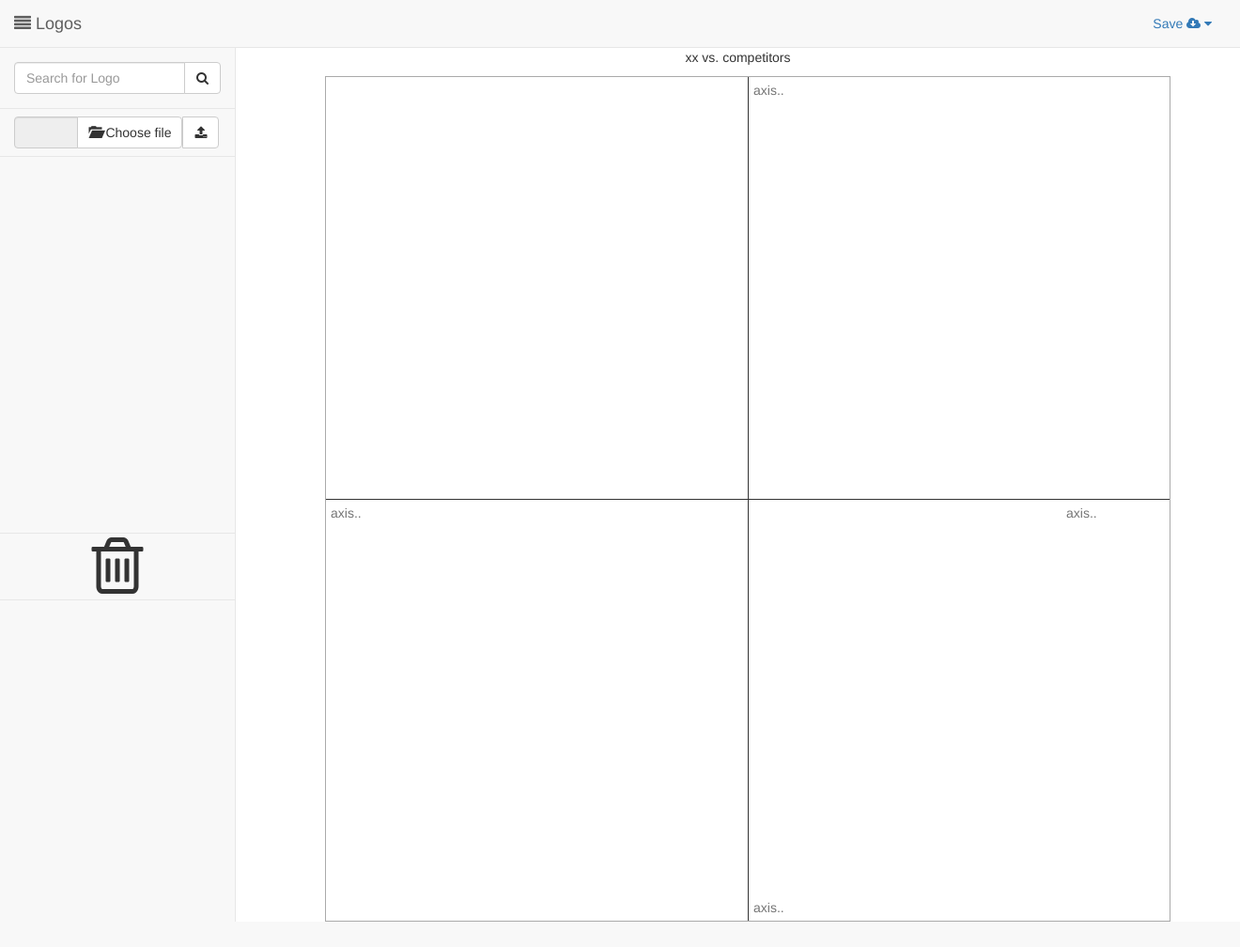
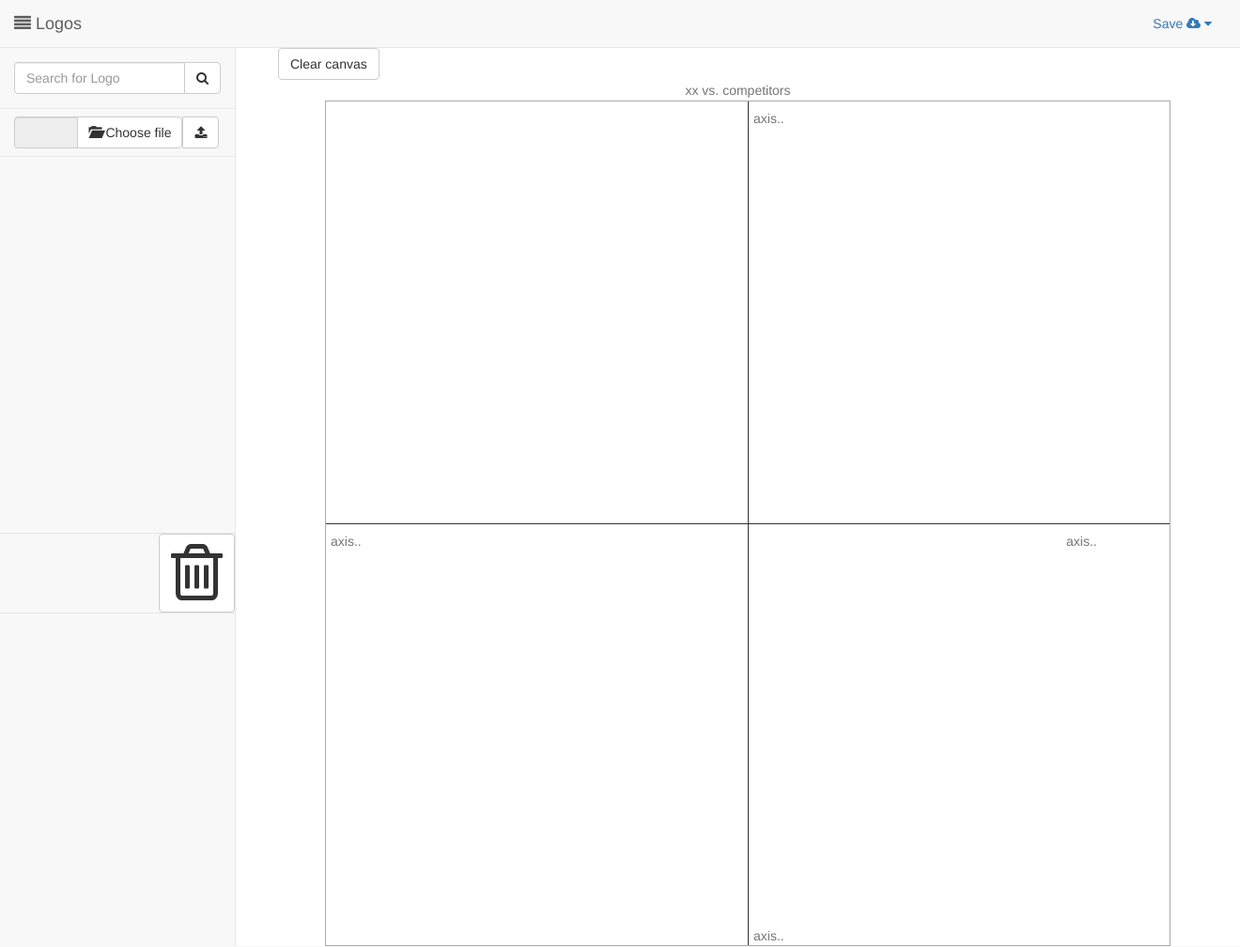
Before and after one commit to lilinwang/marketmapping, a CodeIgniter app: page /marketmapping/home in a window 1320 px wide. Shown: the whole page at 94% size. Before the commit the page ends 981 px from the top, so only its background shows below. Run offline with CodeIgniter, Linux system fonts and the light colour scheme; some libraries are stand-ins or nearby versions.

Commit message:
Front-end: add scroll bar; canvas title Functionality: trashcan & clear-canvas

```diff
--- a/application/models/axis_model.php
+++ b/application/models/axis_model.php
@@ -4,11 +4,11 @@ class axis_model extends CI_Model{
         parent::__construct();
     }
 	function get_matched_axis($keyword){
-
 	     $query = $this->db->query(
 			'SELECT * FROM axis WHERE axis_name LIKE ? ORDER BY axis_count ASC LIMIT 10',
 			array($keyword)
 		 );
+
 		if ($query->num_rows()>0){
 			return $query->result_array();
 		} else{
--- a/application/views/home.php
+++ b/application/views/home.php
@@ -12,12 +12,14 @@
 	<title >MarketMapping</title>
 
 	<link rel="stylesheet" href="http://apps.bdimg.com/libs/bootstrap/3.2.0/css/bootstrap.min.css">
-	<link rel="stylesheet" href="css/css.css">
 	<link rel="stylesheet" href="http://code.jquery.com/ui/1.11.2/themes/smoothness/jquery-ui.css">
     <!-- MetisMenu CSS -->
     <link href="css/plugins/metisMenu/metisMenu.min.css" rel="stylesheet">
     <!-- Custom CSS -->
     <link href="css/sb-admin-2.css" rel="stylesheet">
+	<!-- Custom Fonts -->
+    <link href="font-awesome-4.1.0/css/font-awesome.css" rel="stylesheet" type="text/css">
+	<link rel="stylesheet" href="css/css.css">
 
 	<script src="http://code.jquery.com/jquery-1.10.2.js"></script>
 	<script src="http://code.jquery.com/ui/1.11.2/jquery-ui.js"></script>
@@ -35,9 +37,7 @@
     <!-- Custom Theme JavaScript -->
     <script src="js/sb-admin-2.js"></script>
     <script type="text/javascript" src="js/bootstrap-filestyle.js"> </script>
-
-    <!-- Custom Fonts -->
-    <link href="font-awesome-4.1.0/css/font-awesome.min.css" rel="stylesheet" type="text/css">
+	<script type="text/javascript" src="js/enscroll-0.6.0.min.js"> </script>
 
     <!-- HTML5 Shim and Respond.js IE8 support of HTML5 elements and media queries -->
     <!-- WARNING: Respond.js doesn't work if you view the page via file:// -->
@@ -55,26 +55,41 @@
 	$(document).ready(function() {
 		var $logos=$("#logos"),
 			$transfer=$("#squares");
+			$trashcan=$("#trash-can");
 
 		$transfer.droppable({
 			accept: "#logos > a",
 			//activeClass: "custom-state-active",
 			activeClass: "ui-state-highlight",
 			drop: function( event, ui ) {
-
 				var dropElem = ui.draggable;
 				dropElem.css('position', 'absolute');
 				dropElem.css('top', ui.position.top+$(this).offset().top+111);
 				dropElem.css('left', ui.position.left+$(this).offset().left-370);
-
+				dropElem.css('z-index', 100);
+				dropElem.addClass('canvas-image');
 				$(this).append(dropElem);
 				//$(this).append(ui.draggable.css({position: 'static'});
 				alert(ui.position.top);
 				//recycleImage( ui.draggable );
 			}
 		});
+
+		$trashcan.droppable({
+			//accept: "#logos > a",
+			//activeClass: "custom-state-active",
+			activeClass: "ui-state-highlight",
+			drop: function( event, ui ) {
+				var dropElem = ui.draggable;
+				dropElem.remove();
+			}
+		});
+		$trashcan.click(function() {
+			$("#logos > a").remove();
+		});
+
 		$('body').on('click','#save_image',function(){
-      	    html2canvas($('.myImage'), {
+      	    html2canvas($('#myImage'), {
       	            onrendered: function(canvas) {
       		            //$('.imageHolder').html(canvas);
       		                var dataURL = canvas.toDataURL("image/png");
@@ -114,7 +129,20 @@
 			}
 		});*/
 	});
+	$('#logos').enscroll({
+		showOnHover: false,
+		verticalTrackClass: 'track3',
+		verticalHandleClass: 'handle3'
+	});
+	function clear_all(){
+		$(".canvas-image").remove();
+		$('#axis_top').val('');
+		$('#axis_bottom').val('');
+		$('#axis_left').val('');
+		$('#axis_right').val('');
+		$('#canvas_title').val('');
 
+	}
 	function search_name(){
 			//$('#logos').html('<img src="http://preloaders.net/preloaders/287/Filling%20broken%20ring.gif"> loading...');
 			//$('#search-icon').toggleClass('fa-search fa-spinner');
@@ -128,19 +156,21 @@
 				data = eval("(" + data + ")");
 				//console.log(data);
 				for (i=0;i<data.length;i++){
-					$("<a class=\"pull-left\" href=\"#\"> <img src=\""+data[i]+"\" ></a>").appendTo("#logos").draggable();
+					$("<a class=\"pull-front\" href=\"#\"> <img src=\""+data[i]+"\" ></a>").appendTo("#logos").draggable();
 				}
 				$('#search-icon').html('<i class="fa fa-search"></i>');
 			});
 			//$('#search-icon').toggleClass('fa-spinner fa-search');
 	};
 	function upload(){
-		$('#upload-icon').html('<i class="fa fa-spin fa-spinner"></i>');
+		var file_data = $("#userfile").prop("files")[0];
+		var fileName = $("#userfile").val();
 
-		var file_data = $("#userfile").prop("files")[0];
-		var form_data = new FormData();
-		form_data.append("file", file_data);
-		$.ajax({
+		if(fileName.lastIndexOf("png")===fileName.length-3 || fileName.lastIndexOf("jpg")===fileName.length-3){
+			$('#upload-icon').html('<i class="fa fa-spin fa-spinner"></i>');
+			var form_data = new FormData();
+			form_data.append("file", file_data);
+			$.ajax({
                 url: "ajax/upload",
                 cache: false,
                 contentType: false,
@@ -150,11 +180,13 @@
 				enctype: 'multipart/form-data',
                 complete: function(data){
 					console.log(data['responseText']);
-					$("<a class=\"pull-left\" href=\"#\"> <img src=\""+data['responseText']+"\" ></a>").appendTo("#logos").draggable();
+					$("<a class=\"pull-front\" href=\"#\"> <img src=\""+data['responseText']+"\" ></a>").appendTo("#logos").draggable();
 					$('#upload-icon').html('<i class="fa fa-upload"></i>');
                 }
-		});
-
+			});
+		}else{
+			alert("Not file choosen!");
+		}
 	};
 
 </script>
@@ -249,8 +281,11 @@
 						<ul>
 
 						</ul>
-						<li style="text-align:center">
-  							<i class="fa fa-trash-o fa-5x"></i>
+						<li style="text-align:right">
+							<button id="trash-can" class="btn btn-default" type="button">
+                                 <i class="fa fa-trash-o fa-5x"></i>
+                            </button>
+
   						</li>
                     </ul>
 
@@ -263,9 +298,12 @@
         <!-- Page Content -->
         <div id="page-wrapper">
             <div class="container-fluid">
-				<div class="myImage">
+				<button id="trash-can" class="btn btn-default" type="button" onclick="clear_all()">
+                    Clear canvas
+                </button>
+				<div id="myImage">
 					<div class="map-title">
-						<p contenteditable="true" style="text-align:center">xx vs. competitors</p>
+						<input type="text" id="canvas_title" placeholder="xx vs. competitors" style="width:100%;text-align:center;border: 0px solid;background-color: transparent;">
 					</div>
 
 					<div id="squares">
--- a/css/css.css
+++ b/css/css.css
@@ -1,34 +1,75 @@
+
+
+#logos {
+    overflow: auto;
+	height:400px;
+}
+
+.track3 {
+    width: 10px;
+    background: rgba(0, 0, 0, 0);
+    margin-right: 2px;
+    border-radius: 10px;
+    -webkit-transition: background 250ms linear;
+    transition: background 250ms linear;
+}
+
+.track3:hover,
+.track3.dragging {
+    background: #d9d9d9;
+    background: rgba(0, 0, 0, 0.15);
+}
+
+.handle3 {
+    width: 7px;
+    right: 0;
+    background: #999;
+    background: rgba(0, 0, 0, 0.4);
+    border-radius: 7px;
+    -webkit-transition: width 250ms;
+    transition: width 250ms;
+}
+
+.track3:hover .handle3,
+.track3.dragging .handle3 {
+    width: 10px;
+}
 
 	#squares{
-		z-index:-1;
 		background:#0000;
 		width:900px;
 		height:900px;
 		border:1px solid #aaaaaa;
 		margin-left:50px;
 	}
+	#trash-can{
+		z-index:-1;
+	}
+	.pull-front{
+		z-index:100;
+	}
 	.label-top{
 		position:absolute;
 		left:800px;
-		top:85px;
+		top:115px;
 		width:150px;
 	}
 	.label-bottom{
 		position:absolute;
 		left:800px;
-		top:955px;
+		top:985px;
 		width:150px;
 	}
 	.label-left{
 		position:absolute;
 		left:350px;
-		top:535px;
+		top:565px;
 		width:150px;
 	}
 	.label-right{
 		position:absolute;
 		left:1133px;
-		top:535px;
+		top:565px;
 		width:150px;
 	}
 .label-top ul ,.label-bottom ul,.label-left ul ,.label-right ul  {
```
